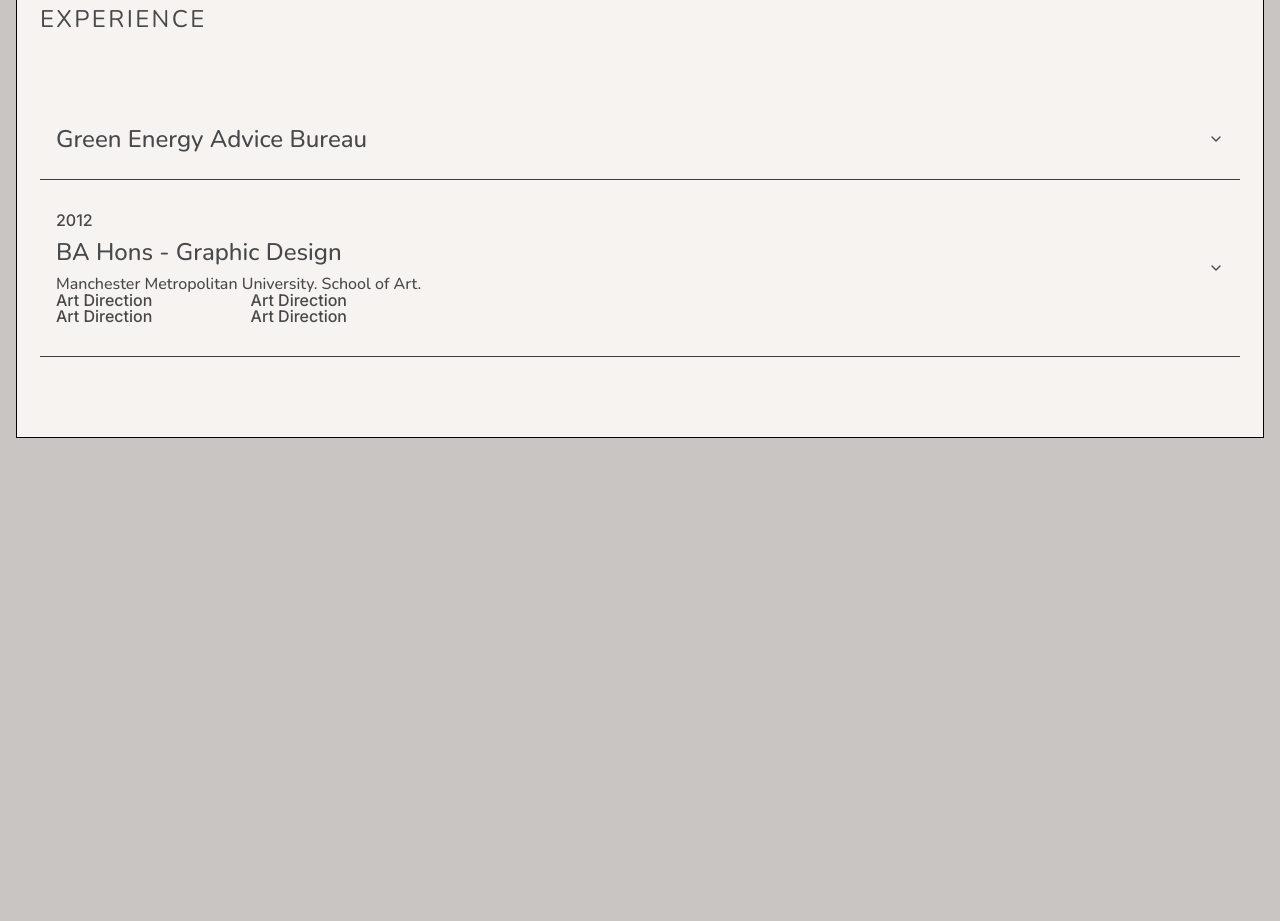
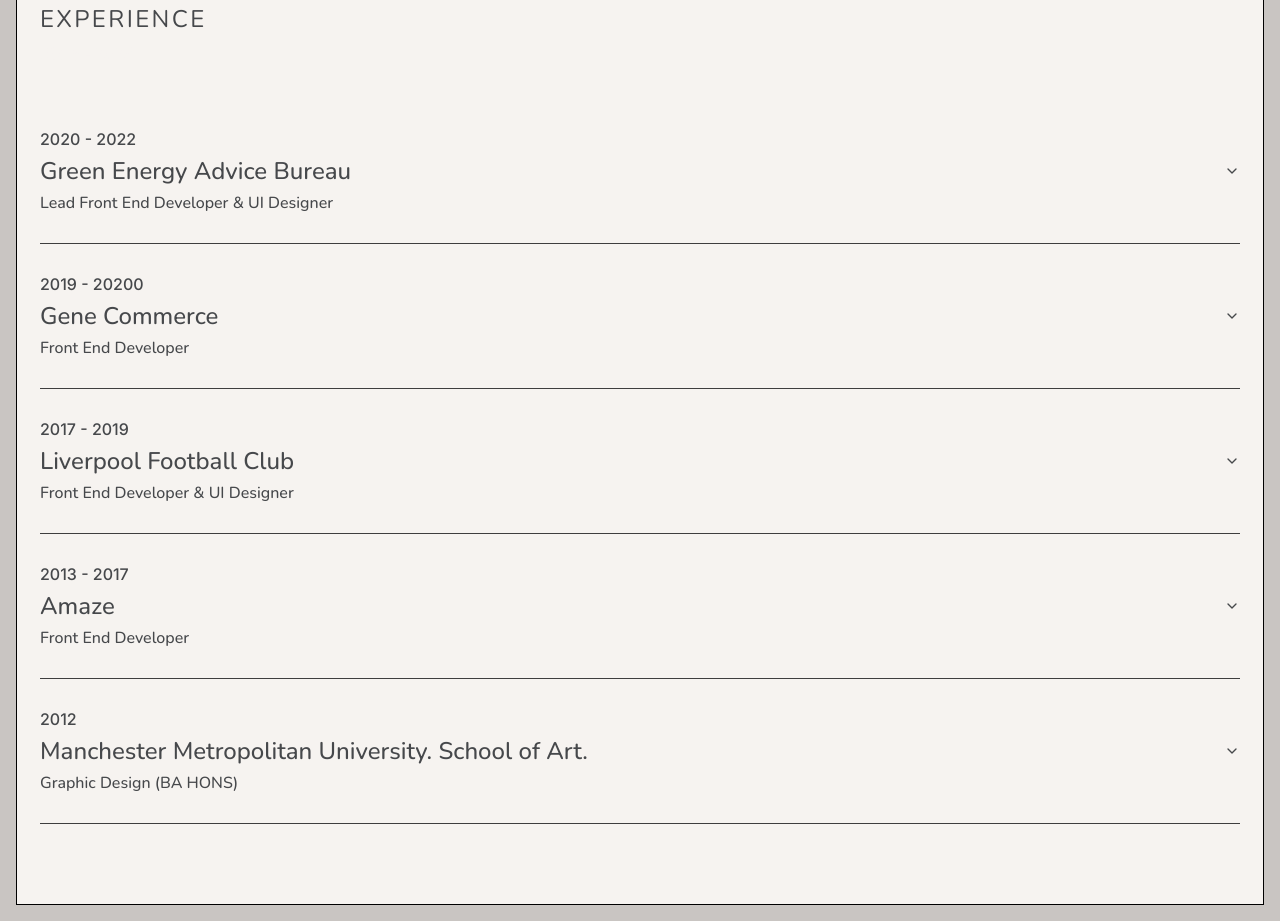
Before and after one commit to oliver-mansfield/portfolio, a Next.js app: page / in a window 1280 px wide. Shown: the part 1280-2201 px from the top of the page. Before the commit the page ends 1734 px from the top, so only its background shows below. Built offline with nearby package versions, Linux system fonts and the light colour scheme.

Commit message:
Adding more experience items

```diff
--- a/src/components/ExperienceList.js
+++ b/src/components/ExperienceList.js
@@ -10,36 +10,94 @@
   return (
     <div>
       <Accordion type="single" collapsible>
-        <AccordionItem value="item-1">
-          <AccordionTrigger>Green Energy Advice Bureau</AccordionTrigger>
-          <AccordionContent>
-            Yes. It adheres to the WAI-ARIA design pattern.
-          </AccordionContent>
-        </AccordionItem>
+
+
         <AccordionItem value="item-2">
           <AccordionTrigger>
             <div className="text-left">
-              <p className="pb-4">2012</p>
-              <h3 className="mb-4">BA Hons - Graphic Design</h3>
-              <p className="font-nunito">Manchester Metropolitan University. School of Art.</p>
-              <ul className="columns-2">
-                <li>
-                  <p>Art Direction</p>
-                </li>
-                <li>
-                  <p>Art Direction</p>
-                </li>
-                <li>
-                  <p>Art Direction</p>
-                </li>
-                <li>
-                  <p>Art Direction</p>
-                </li>
-              </ul>
+              <p className="pb-4">2020 - 2022</p>
+              <h3 className="mb-4">Green Energy Advice Bureau</h3>
+              <p className="font-nunito">Lead Front End Developer & UI Designer</p>
             </div>
           </AccordionTrigger>
           <AccordionContent>
-            Yes. It adheres to the WAI-ARIA design pattern.
+            <p className="pb-4">I spent three years immersed in the world of design and visual communication. The prestigeous course challenges budding designers to develop their own way of approaching design briefs.</p>
+            <p className="pb-4">
+              I layed the foundations for my design practice, developing skills in Typography, Editorial Layout, Animation and Photography.
+            </p>
+            <p className="pb-4">Eventually I gravitated towards digital design and what it means to have users, rather than an audience. I discovered User Interface Design and leared to write code to realise my designs. This culminated in writing my disseration in Human-Computer Interaction, then entering the workforce as a Front End Web Developer.</p>
+          </AccordionContent>
+        </AccordionItem>
+
+
+        <AccordionItem value="item-3">
+          <AccordionTrigger>
+            <div className="text-left">
+              <p className="pb-4">2019 - 20200</p>
+              <h3 className="mb-4">Gene Commerce</h3>
+              <p className="font-nunito">Front End Developer</p>
+            </div>
+          </AccordionTrigger>
+          <AccordionContent>
+            <p className="pb-4">I spent three years immersed in the world of design and visual communication. The prestigeous course challenges budding designers to develop their own way of approaching design briefs.</p>
+            <p className="pb-4">
+              I layed the foundations for my design practice, developing skills in Typography, Editorial Layout, Animation and Photography.
+            </p>
+            <p className="pb-4">Eventually I gravitated towards digital design and what it means to have users, rather than an audience. I discovered User Interface Design and leared to write code to realise my designs. This culminated in writing my disseration in Human-Computer Interaction, then entering the workforce as a Front End Web Developer.</p>
+          </AccordionContent>
+        </AccordionItem>
+
+
+        <AccordionItem value="item-4">
+          <AccordionTrigger>
+            <div className="text-left">
+              <p className="pb-4">2017 - 2019</p>
+              <h3 className="mb-4">Liverpool Football Club</h3>
+              <p className="font-nunito">Front End Developer & UI Designer</p>
+            </div>
+          </AccordionTrigger>
+          <AccordionContent>
+            <p className="pb-4">I spent three years immersed in the world of design and visual communication. The prestigeous course challenges budding designers to develop their own way of approaching design briefs.</p>
+            <p className="pb-4">
+              I layed the foundations for my design practice, developing skills in Typography, Editorial Layout, Animation and Photography.
+            </p>
+            <p className="pb-4">Eventually I gravitated towards digital design and what it means to have users, rather than an audience. I discovered User Interface Design and leared to write code to realise my designs. This culminated in writing my disseration in Human-Computer Interaction, then entering the workforce as a Front End Web Developer.</p>
+          </AccordionContent>
+        </AccordionItem>
+
+
+
+        <AccordionItem value="item-5">
+          <AccordionTrigger>
+            <div className="text-left">
+              <p className="pb-4">2013 - 2017</p>
+              <h3 className="mb-4">Amaze</h3>
+              <p className="font-nunito">Front End Developer</p>
+            </div>
+          </AccordionTrigger>
+          <AccordionContent>
+            <p className="pb-4">I spent three years immersed in the world of design and visual communication. The prestigeous course challenges budding designers to develop their own way of approaching design briefs.</p>
+            <p className="pb-4">
+              I layed the foundations for my design practice, developing skills in Typography, Editorial Layout, Animation and Photography.
+            </p>
+            <p className="pb-4">Eventually I gravitated towards digital design and what it means to have users, rather than an audience. I discovered User Interface Design and leared to write code to realise my designs. This culminated in writing my disseration in Human-Computer Interaction, then entering the workforce as a Front End Web Developer.</p>
+          </AccordionContent>
+        </AccordionItem>
+
+        <AccordionItem value="item-6">
+          <AccordionTrigger>
+            <div className="text-left">
+              <p className="pb-4">2012</p>
+              <h3 className="mb-4">Manchester Metropolitan University. School of Art.</h3>
+              <p className="font-nunito">Graphic Design (BA HONS)</p>
+            </div>
+          </AccordionTrigger>
+          <AccordionContent>
+            <p className="pb-4">I spent three years immersed in the world of design and visual communication. The prestigeous course challenges budding designers to develop their own way of approaching design briefs.</p>
+            <p className="pb-4">
+              I layed the foundations for my design practice, developing skills in Typography, Editorial Layout, Animation and Photography.
+            </p>
+            <p className="pb-4">Eventually I gravitated towards digital design and what it means to have users, rather than an audience. I discovered User Interface Design and leared to write code to realise my designs. This culminated in writing my disseration in Human-Computer Interaction, then entering the workforce as a Front End Web Developer.</p>
           </AccordionContent>
         </AccordionItem>
       </Accordion>
--- a/src/components/ui/accordion.jsx
+++ b/src/components/ui/accordion.jsx
@@ -18,7 +18,7 @@
     <AccordionPrimitive.Trigger
       ref={ref}
       className={cn(
-        "flex flex-1 items-center justify-between px-4 py-4 md:py-8 font-medium transition-all hover:bg-grayMid [&[data-state=open]>svg]:rotate-180",
+        "flex flex-1 items-center justify-between py-4 md:py-8 font-medium transition-all hover:bg-grayMid [&[data-state=open]>svg]:rotate-180",
         className
       )}
       {...props}>
@@ -32,7 +32,7 @@
 const AccordionContent = React.forwardRef(({ className, children, ...props }, ref) => (
   <AccordionPrimitive.Content
     ref={ref}
-    className="overflow-hidden text-sm transition-all data-[state=closed]:animate-accordion-up data-[state=open]:animate-accordion-down px-4"
+    className="overflow-hidden text-sm transition-all data-[state=closed]:animate-accordion-up data-[state=open]:animate-accordion-down"
     {...props}>
     <div className={cn("pb-4 pt-0", className)}>{children}</div>
   </AccordionPrimitive.Content>
```
